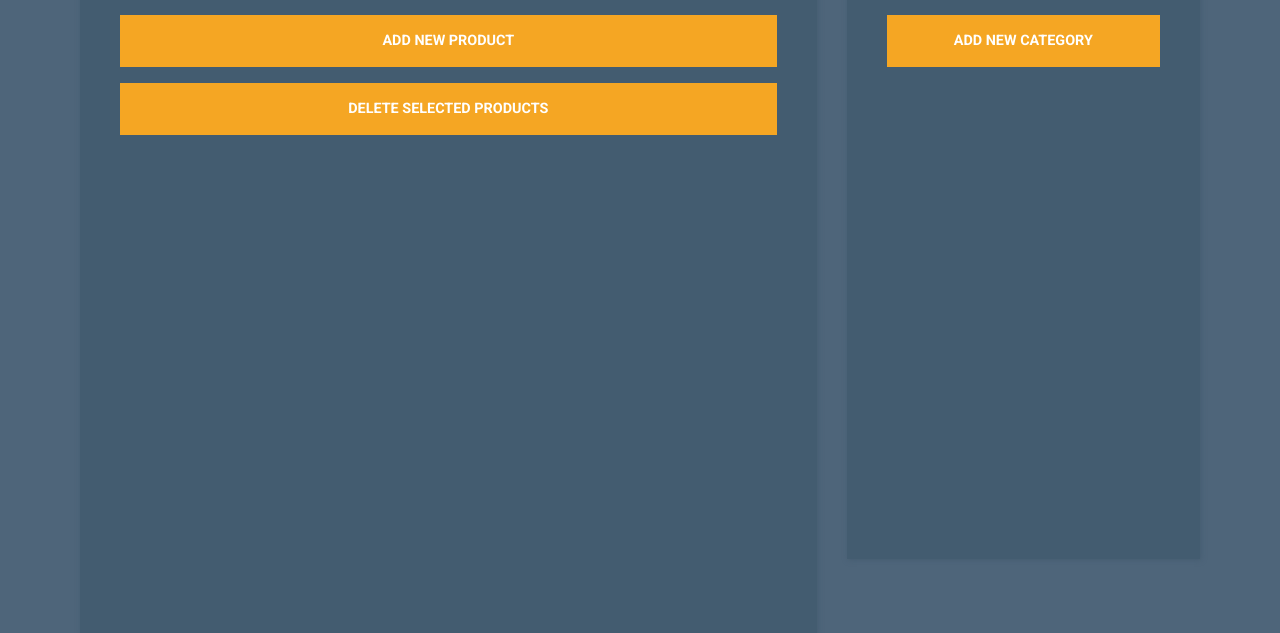
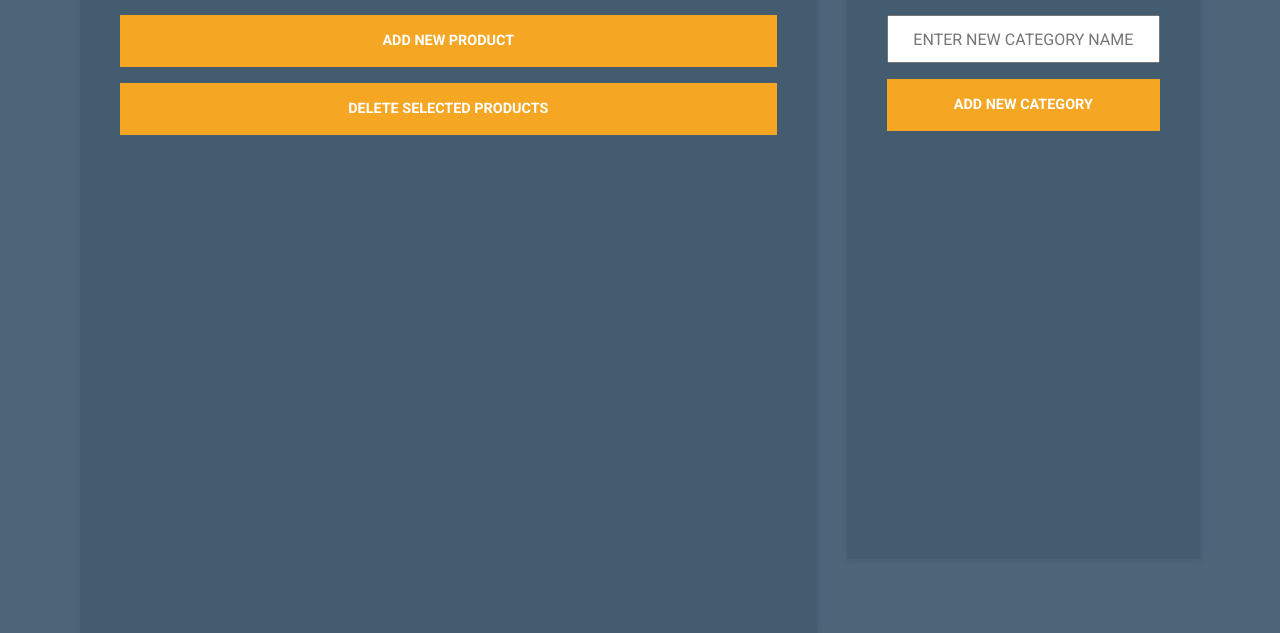
Before and after one commit to ChetanR01/supershopee, a Django app: page /dashboard/products/ in a window 1280 px wide. Shown: the part 239-872 px from the top of the page. Run offline with Django 4.2, Linux system fonts and the light colour scheme; data that the repository does not hold is empty; some libraries are stand-ins or nearby versions.

Commit message:
Add new category- products

```diff
--- a/admin_dashboard/forms.py
+++ b/admin_dashboard/forms.py
@@ -8,11 +8,6 @@ class ProductForm(ModelForm):
         self.product = ProductDetails.objects.get(id=p_id)
 
         super(ProductForm, self).__init__(*args, **kwargs)
-
-    #     q_id = self.q_id  # this line throws an error
-    # question = ProductDetails.objects.get(pk=q_id)
-    # choice = forms.ChoiceField(choices=get_choices(question))
-
 
     class Meta:
         model= ProductDetails
--- a/admin_dashboard/urls.py
+++ b/admin_dashboard/urls.py
@@ -15,6 +15,7 @@ urlpatterns = [
     path('login/',views.login, name="login"),
     path('add-product/',views.add_product, name="add-product"),
     path('edit-product/<int:id>',views.edit_product, name="edit-product"),
+    path('add-category/',views.add_category, name="add-category"),
 
 ]
 
--- a/admin_dashboard/views.py
+++ b/admin_dashboard/views.py
@@ -67,3 +67,13 @@ def edit_product(request,id):
     categories=Category.objects.all()
     subcategories=SubCategory.objects.all()
     return render(request, "01-edit-product.html", {"form":form,"categories":categories,"subcategories":subcategories})
+
+# Add New Category
+def add_category(request):
+    if request.method == "POST":
+        category_name = request.POST['new_category']
+        category= Category.objects.create(name=category_name)
+        category.save()
+        return redirect("/dashboard/products")
+
+    return redirect("/dashboard/products")
--- a/templates/01-products.html
+++ b/templates/01-products.html
@@ -67,9 +67,14 @@
               </table>
             </div>
             <!-- table container -->
-            <button class="btn btn-primary btn-block text-uppercase mb-3">
-              Add new category
-            </button>
+            <form action="/dashboard/add-category/" method="post">
+              {% csrf_token %}
+            <input type="text" name="new_category" placeholder="Enter New Category Name" class="btn-block text-uppercase mb-3" style="
+            height: 3em;
+            color: black;
+            text-align: center;
+        "/>
+            <input type="submit" value="Add New Category" class="btn btn-primary btn-block text-uppercase mb-3"/>
           </div>
         </div>
       </div>
```
